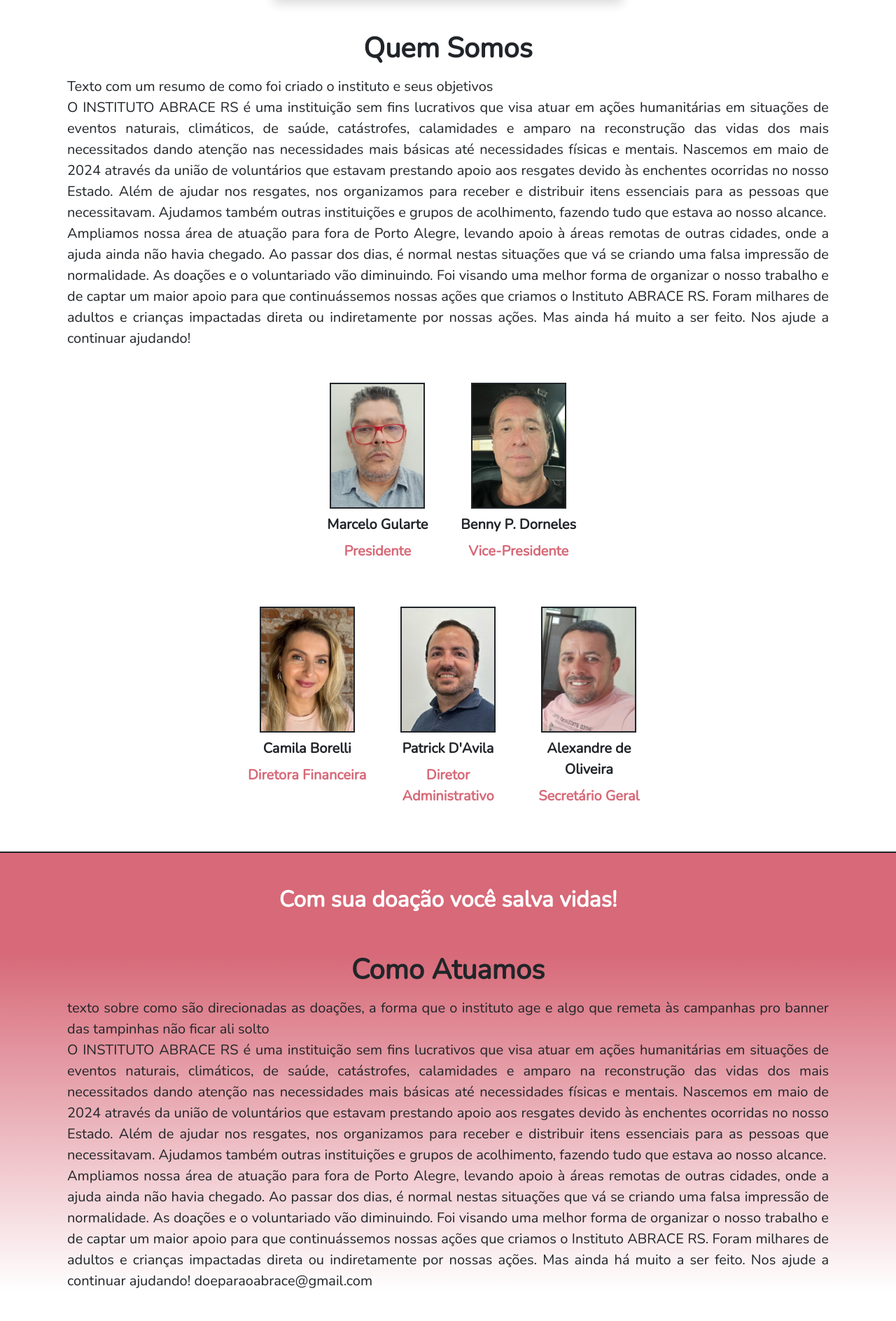
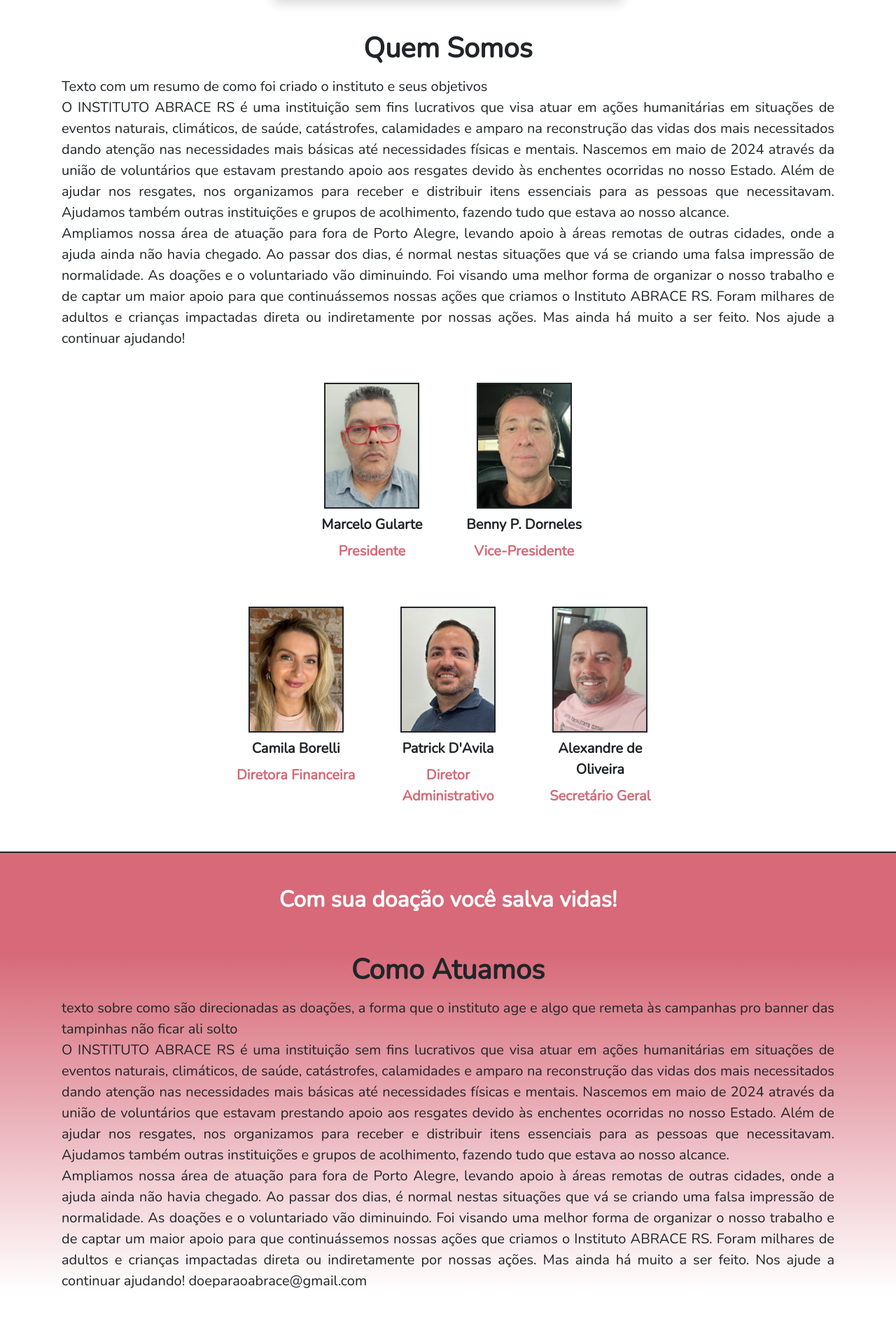
Before and after one commit to OndeJoaoGularte/AbraceRS-Bootstrap, a plain HTML site: page index.html in a window 1280 px wide. Shown: the part 972-2860 px from the top of the page at 70% size. Drawn offline with nearby package versions, Linux system fonts and the light colour scheme.

Commit message:
ajustes de largura

```diff
--- a/index.html
+++ b/index.html
@@ -121,10 +121,10 @@
                 </div>
             </div>
         </section>
-        <div class="px-5 mb-5">
-            <div class="px-5 mb-5">
+        <div class="mb-5">
+            <div class="mb-5">
                 <h1 class="fw-bold text-center mb-3">Quem Somos</h1>
-                <p class="fs-5" style="text-align: justify;">
+                <p class="fs-5 mx-auto px-5" style="text-align: justify; max-width: 1200px;">
                     Texto com um resumo de como foi criado o instituto e seus objetivos
                     <br>
                     O INSTITUTO ABRACE RS é uma instituição sem fins lucrativos que visa atuar em ações humanitárias em
@@ -181,10 +181,10 @@
         <div id="comoatuamos" class="apelo3 border-top border-2 border-dark py-5" style="background-color: var(--cor-secundaria);">
             <h2 class="fw-bold text-white text-center">Com sua doação você salva vidas!</h2>
         </div>
-    <div class="px-5" style="background: linear-gradient(0deg, white 0%, white 0%, #D76978 100%);">
-        <div class="px-5" >
+    <div style="background: linear-gradient(0deg, white 0%, white 0%, #D76978 100%);">
+        <div>
             <h1 class="fw-bold text-center mb-3">Como Atuamos</h1>
-            <p class="fs-5" style="text-align: justify;">
+            <p class="fs-5 mx-auto px-5" style="text-align: justify; max-width: 1200px;">
                 texto sobre como são direcionadas as doações, a forma que o instituto age e algo que remeta às campanhas
                 pro banner das tampinhas não ficar ali solto
                 <br>
```
